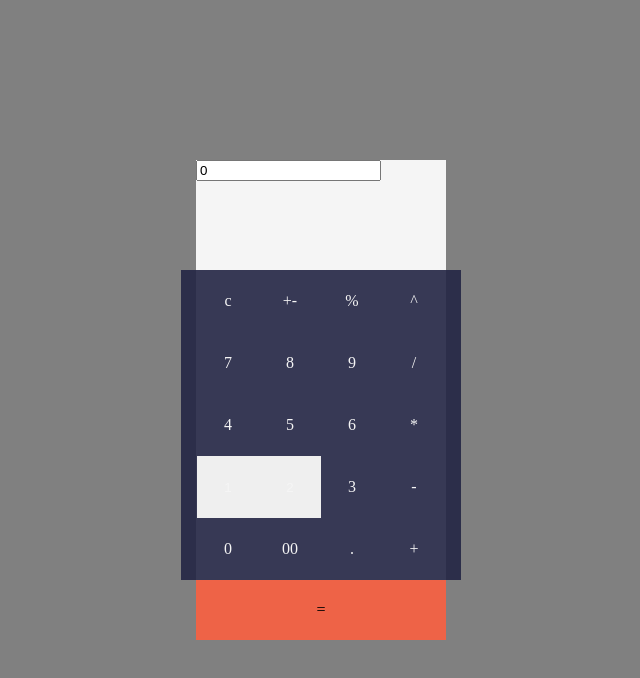
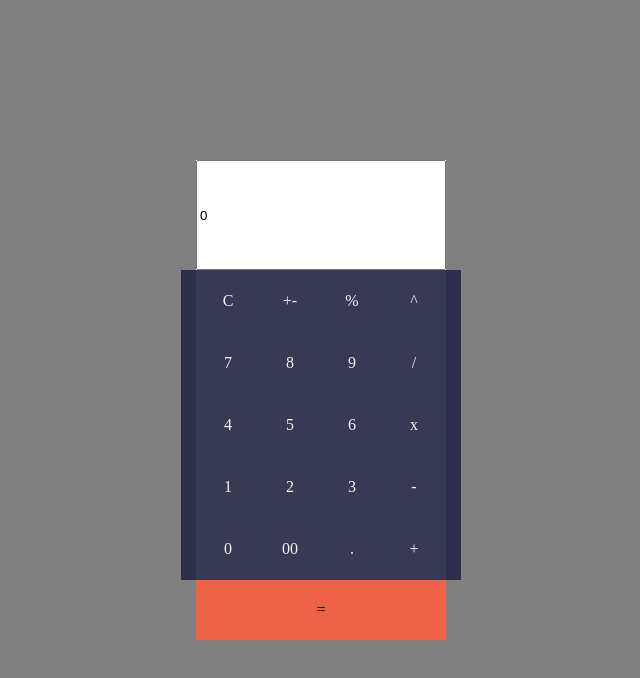
Before and after one commit to zhovten/calculator, a website: page src/html/index.html in a window 1280 px wide. Shown: the whole page, without its empty margins (319-959 px from the left). Drawn offline with nearby package versions, Linux system fonts and the light colour scheme; files that its build step writes are made by us from their sources.

Commit message:
0.1 beta

```diff
--- a/src/html/index.html
+++ b/src/html/index.html
@@ -7,42 +7,31 @@
 </head>
 <body>
     <div class="wrapper">
-        <div class="entity">
-
-            <div class="entity__body">
-                    <div class="displaybox">
-                        <input type="text" value="0" class="disp">
-                    </div>
-                    <div class="keybox">
-                        <div class="keybox__inner">
-                            <p class="simbol-01">c</p>
-                            <p class="simbol-02">+-</p>
-                            <p class="simbol-03">%</p>
-                            <p class="simbol-04">^</p>
-                            <p class="simbol-05">7</p>
-                            <p class="simbol-06">8</p>
-                            <p class="simbol-07">9</p>
-                            <p class="simbol-08">/</p>
-                            <button class="btn" type="button" value="4">4</button>
-                            <button class="btn" type="submit" value="5">5</button>
-                            <p class="simbol-11">6</p>
-                            <p class="simbol-12">*</p>
-                            <input type="button" value="1" class="btn">
-                            <input type="button" value="2" class="btn">
-                            <p class="simbol-16">3</p>
-                            <p class="simbol-16">-</p>
-                            <p class="simbol-18">0</p>
-                            <p class="simbol-18">00</p>
-                            <p class="simbol-19">.</p>
-                            <button class="btn" type="button" value="+">+</button>
-                        </div>
-                    </div>
+        <div class="calc">
+            <input type="text" value="0" class="monitor">
+            <div class="keyboard">
+                <button class="btn" type="button" value="C">C</button>
+                <button class="btn" type="button" value="+-">+-</button>
+                <button class="btn" type="button" value="%">%</button>
+                <button class="btn" type="button" value="^">^</button>
+                <button class="btn" type="button" value="7">7</button>
+                <button class="btn" type="button" value="8">8</button>
+                <button class="btn" type="button" value="9">9</button>
+                <button class="btn" type="button" value="/">/</button>
+                <button class="btn" type="button" value="4">4</button>
+                <button class="btn" type="button" value="5">5</button>
+                <button class="btn" type="button" value="6">6</button>
+                <button class="btn" type="button" value="*">x</button>
+                <button class="btn" type="button" value="1">1</button>
+                <button class="btn" type="button" value="2">2</button>
+                <button class="btn" type="button" value="3">3</button>
+                <button class="btn" type="button" value="-">-</button>
+                <button class="btn" type="button" value="0">0</button>
+                <button class="btn" type="button" value="00">00</button>
+                <button class="btn" type="button" value=".">.</button>
+                <button class="btn" type="button" value="+">+</button>
             </div>
-
-            <div class="footer">
-                <button class="btn" type="button" value="=">=</button>
-            </div>
-
+            <button class="btn equally" type="button" value="=">=</button>
         </div>
     </div>
     <script src="js/script.js"></script>
--- a/src/js/script.js
+++ b/src/js/script.js
@@ -1,6 +1,6 @@
 const btn = document.querySelectorAll('.btn');
-let display = document.querySelector('.disp');
-let arrArgument = [];
+let monitor = document.querySelector('.monitor');
+let arr = [];
 
 for (let i = 0; i < btn.length; i++) {
     btn[i].addEventListener('click', f);
@@ -8,9 +8,9 @@ for (let i = 0; i < btn.length; i++) {
 
 function f() {
     if (this.value === "=") {
-        display.value = eval(arrArgument.join(''));
+        monitor.value = eval(arr.join(''));
     } else {
-        arrArgument.push(this.value);
-        display.value = arrArgument.join('');
+        arr.push(this.value);
+        monitor.value = arr.join('');
     }
 }
--- a/src/scss/style.scss
+++ b/src/scss/style.scss
@@ -1,7 +1,7 @@
 *,
 *:before,
 *:after {
-	box-sizing: border-box;
+    box-sizing: border-box;
 }
 
 html,
@@ -14,95 +14,54 @@ body {
 @mixin button-reset {
     padding: 0;
     border: none;
+    outline: none;
     font: inherit;
     color: inherit;
     background-color: transparent;
     cursor: pointer;
- }
+}
 
 .wrapper {
     height: 100%;
     background-color: gray;
-
     display: flex;
     align-items: center;
     justify-content: center;
 }
 
-.entity {
-    width: 280px;
+.calc {
+    width: 250px;
     height: 480px;
-
+    background-color: whitesmoke;
     display: flex;
     flex-direction: column;
     align-items: center;
-    // justify-content: center;
 }
 
-.entity__body {
-    width: 250px;
-    height: 420px;
-    background-color: whitesmoke;
-
-    display: flex;
-    flex-direction: column;
-    align-items: center;
-
-}
-
-.displaybox {
+.monitor {
     width: 250px;
     height: 110px;
 }
 
-.keybox {
+.keyboard {
     width: 280px;
     height: 310px;
     background-color: rgba(35, 37, 68, 0.9);
-
     display: flex;
     justify-content: center;
+    flex-wrap: wrap;
 
-
-    &__inner {
-        width: 250px;
-        height: 310px;
-
-        display: flex;
-        justify-content: center;
-
-        // flex-direction: row;
-        flex-wrap: wrap;
-
-        p, button, input {
-            color: whitesmoke;
-            // border: 1px solid #ee6347;
-            margin: 0;
-
-            width: 62px;
-            height: 62px;
-            border: none;
-            display: flex;
-            align-items: center;
-            justify-content: center;
-        }
-    }
-}
-
-.footer {
-    width: 250px;
-    height: 60px;
-    background-color: #ee6347;
-
-    display: flex;
-    align-items: center;
-    justify-content: center;
-
-    p {
+    .btn {
+        @include button-reset;
+        width: 62px;
+        height: 62px;
         color: whitesmoke;
     }
 }
 
-button {
+.equally {
     @include button-reset;
+    width: 250px;
+    height: 60px;
+    background-color: #ee6347;
 }
```
